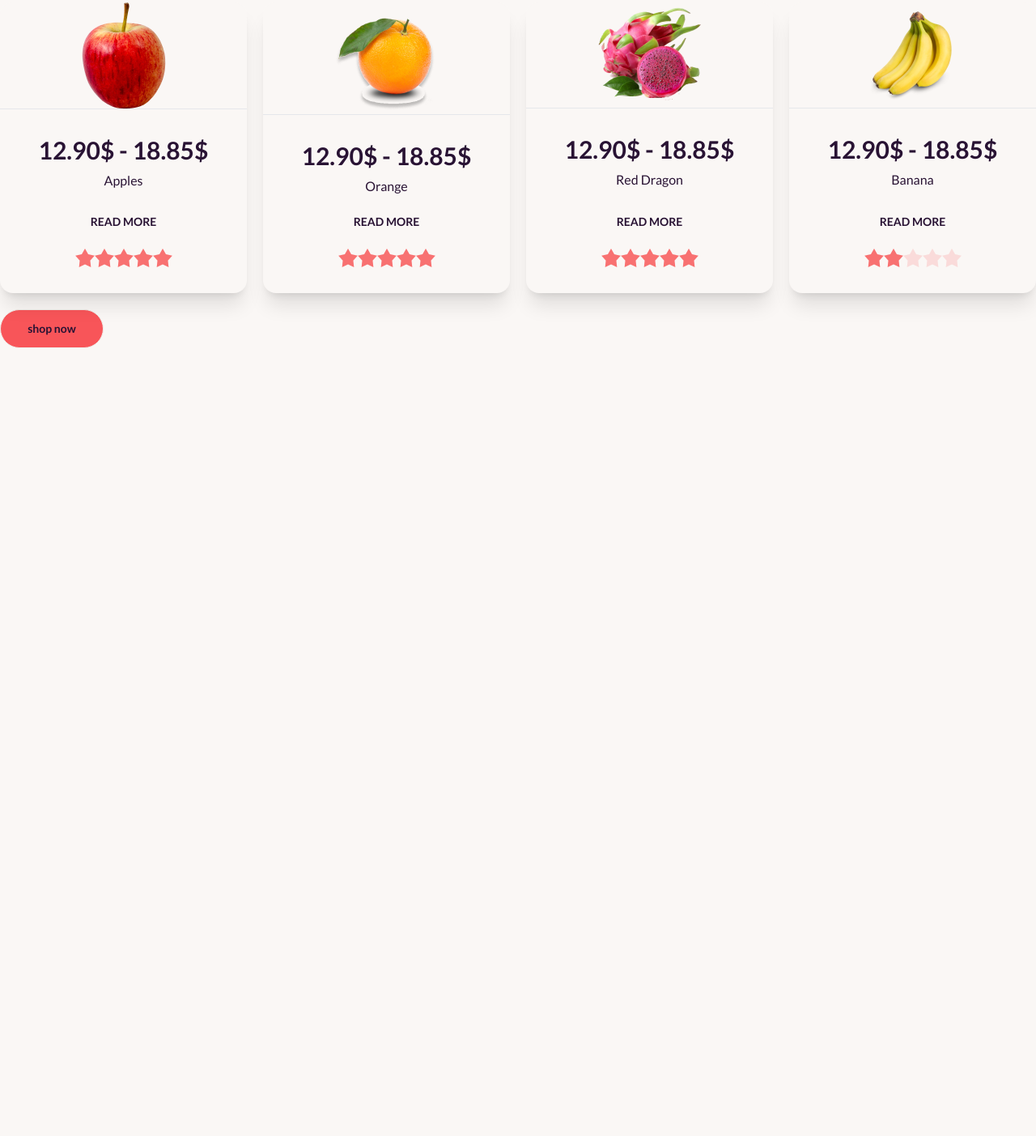
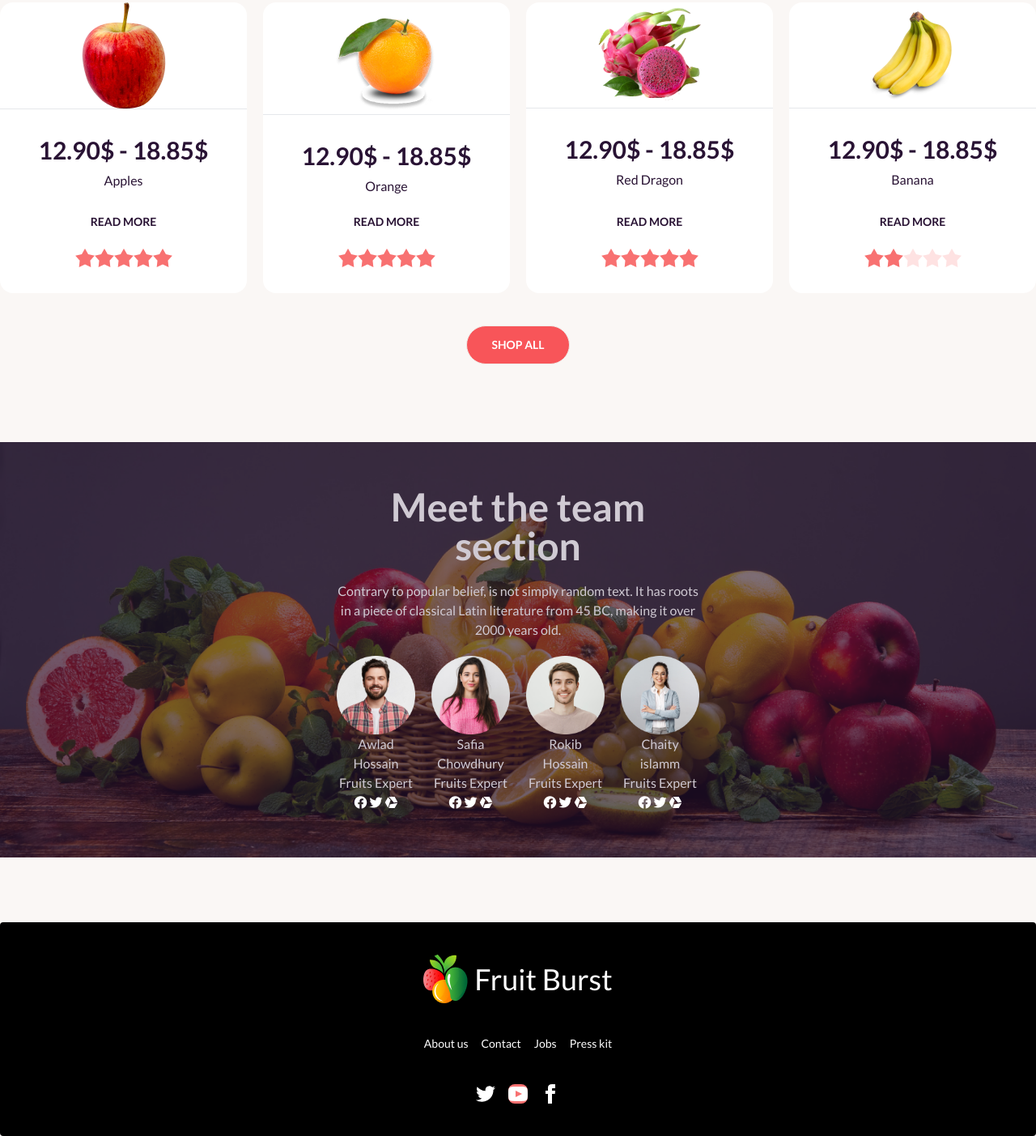
Before and after one commit to Afsana-Jannat/fruite-brust, a plain HTML site: page index.html in a window 1280 px wide. Shown: the part 997-2400 px from the top of the page at 81% size. Before the commit the page ends 1523 px from the top, so only its background shows below. Drawn offline with nearby package versions, Linux system fonts and the light colour scheme.

Commit message:
added footer section

```diff
--- a/index.html
+++ b/index.html
@@ -13,6 +13,9 @@
 <link rel="preconnect" href="https://fonts.googleapis.com">
 <link rel="preconnect" href="https://fonts.gstatic.com" crossorigin>
 <link href="https://fonts.googleapis.com/css2?family=Lato:wght@400;700;900&display=swap" rel="stylesheet">
+<!-- font asm -->
+<link rel="stylesheet" href="https://cdnjs.cloudflare.com/ajax/libs/font-awesome/6.4.0/css/all.min.css"
+integrity="sha512-iecdLmaskl7CVkqkXNQ/ZH/XLlvWZOJyj7Yy7tcenmpD1ypASozpmT/E0iPtmFIB46ZmdtAc9eNBvH0H/ZpiBw==" crossorigin="anonymous" referrerpolicy="no-referrer" />
 <!-- custom color -->
 <script>
     tailwind.config = {
@@ -61,17 +64,19 @@
               <a class="btn btn-ghost normal-case text-xl md:text-2xl lg:text-4xl">Fruit Burst</a>
             </div>
             <div class="navbar-end">
-              <button class="btn btn lg:btn-bg-white w-28 md:w-72 md:justify-between"><span class="text-gray-400 lowercase">Search here</span>
-                <svg xmlns="http://www.w3.org/2000/svg" class="h-3 md:h-5 w-5" fill="none" viewBox="0 0 24 24" stroke="currentColor"><path stroke-linecap="round"
-                    stroke-linejoin="round" stroke-width="2" d="M21 21l-6-6m2-5a7 7 0 11-14 0 7 7 0 0114 0z" /></svg>
-              </button>
+              <div class="text-gray-400 w-28 md:w-72 md:justify-between form-control">
+                <div><input type="text" placeholder="Search" class="input input-bordered w-24 md:w-auto"/></div>
+              <div class="absolute ml-16 mt-5 md:ml-40 md:mt-4"><svg xmlns="http://www.w3.org/2000/svg" class="h-3 md:h-5 w-5" fill="none" viewBox="0 0 24 24" stroke="currentColor"><path stroke-linecap="round"
+                    stroke-linejoin="round" stroke-width="2" d="M21 21l-6-6m2-5a7 7 0 11-14 0 7 7 0 0114 0z" />
+                  </svg></div>
+                </div>
             </div>
           </div>
     </header>
     <main class="md:container md:mx-auto">
         <section class="mt-14">
             <div class="lg:carousel w-full">
-                <div id="slide1" class="carousel-item relative w-full">
+                <div id="slide1" class="carousel-item relative lg:w-full">
                     <div class="hero" style="background-image: url(images/banner1.png);">
                   <div class="absolute flex justify-between transform -translate-y-1/2 left-5 right-5 top-1/2">
                     <a class="btn btn-circle bg-[#121212] text-white">❮</a>
@@ -82,12 +87,12 @@
                   <div class="max-w-md">
                     <h1 class="mb-5 text-[#FFF] text-5xl font-bold">Exotic tastes at your <br> doorstep</h1>
                     <p class="mb-5 text-[#FFF]">We supply highly quality organic products</p>
-                    <button class="btn bg-share-color lowercase w-32">Shop Now</button>
+                    <button class="btn bg-share-color text-white lowercase w-32">Shop Now</button>
                   </div>
                 </div>
                </div>
               </div>
-              <div class="md:flex md:w-4/5 ml-32 md:ml-40 bg-white md:gap-20 md:p-10 md:relative md:-mt-24">
+              <div class="md:flex lg:w-4/5 lg:ml-40 bg-white md:gap-4 lg:gap-20 p-2 lg:p-10 lg:relative lg:-mt-24">
                 <img src="images/fruit1.png" alt="">
                 <img src="images/fruit2.png" alt="">
                 <img src="images/fruit3.png" alt="">
@@ -96,9 +101,9 @@
             </div>
         </section>
         <section>
-            <div class="flex justify-between mt-12 ">
+            <div class="sm:items-center lg:flex lg:justify-between mt-12 ">
                 <div class="">
-                    <h1 class="text-4xl">Deal of the day</h1>
+                    <h1 class="text-xl lg:text-4xl">Deal of the day</h1>
                     <p class="text-xs text-gray-400 mt-4">Contrary to popular belief, is not simply random text. It has roots in
                          a piece of classical <br> Latin literature from 45 BC, making it over 2000 years old.</p>
                 </div>
@@ -137,7 +142,7 @@
             <section class="my-24">
                 <div class="grid gap-5 grid-cols-1 md:grid-cols-2 lg:grid-cols-4">
                   <!-- first card -->
-                  <div class="card bg-base-100 shadow-xl">
+                  <div class="card bg-white">
                     <figure><img src="images/fruit6.png" alt="Shoes" /></figure>
                     <hr>
                     <div class="card-body items-center">
@@ -156,7 +161,7 @@
                     </div>
                   </div>
                   <!-- second card -->
-                  <div class="card bg-base-100 shadow-xl">
+                  <div class="card bg-white">
                     <figure><img src="images/fruit7.png" alt="Shoes" /></figure>
                     <hr>
                     <div class="card-body items-center">
@@ -174,7 +179,7 @@
                       </div>
                     </div>
                     <!-- third card -->
-                  </div><div class="card bg-base-100 shadow-xl">
+                  </div><div class="card bg-white">
                     <figure><img src="images/fruit8.png" alt="Shoes" /></figure>
                     <hr>
                     <div class="card-body items-center">
@@ -194,7 +199,7 @@
 
                 </div>
                 <!-- forth card -->
-                <div class="card bg-base-100 shadow-xl">
+                <div class="card bg-white">
                     <figure><img src="images/fruit9.png" alt="Shoes" /></figure>
                     <hr>
                     <div class="card-body items-center">
@@ -212,14 +217,92 @@
                       </div>
                     </div>
               </div>
-              <div class="align-middle">
-                <button class="btn bg-share-color lowercase w-32 ">Shop Now</button>
+
               </div>
+              <!-- try -->
+              <div class="text-center mt-10">
+                  <button class="btn bg-share-color text-white w-32">Shop All</button>
+                </div>
 
+        </section>
+        <section>
+          <div class="hero" style="background-image: url(images/banner1.png);">
+            <div class="hero-overlay bg-opacity-60"></div>
+            <div class="hero-content text-center text-neutral-content">
+              <div class="max-w-md m-10">
+                <h1 class="mb-5 text-5xl font-bold">Meet the team section</h1>
+                <p class="mb-5">Contrary to popular belief, is not simply random text.
+                   It has roots
+                  in a piece of classical Latin literature from 45 BC, making it over 2000 years old.</p>
+              <!-- image continer -->
+              <div>
+              <div class="grid gap-5 grid-cols-1 md:grid-cols-2 lg:grid-cols-4 md:w-full">
+                <div>
+                  <img src="images/member1.png" alt="">
+                  <h3>Awlad Hossain</h3>
+                  <p>Fruits Expert</p>
+                  <div class="text-white">
+                    <i class="fa-brands fa-facebook"></i>
+                    <i class="fa-brands fa-twitter"></i>
+                    <i class="fa-brands fa-instalod"></i>
+                  </div>
+                </div>
+                <div>
+                  <img src="images/member2.png" alt="">
+                  <h3>Safia Chowdhury</h3>
+                  <p>Fruits Expert</p>
+                  <div class="text-white">
+                    <i class="fa-brands fa-facebook"></i>
+                    <i class="fa-brands fa-twitter"></i>
+                    <i class="fa-brands fa-instalod"></i>
+                  </div>
+                </div>
+                <div>
+                  <img src="images/member3.png" alt="">
+                  <h3>Rokib Hossain</h3>
+                  <p>Fruits Expert</p>
+                  <div class="text-white">
+                    <i class="fa-brands fa-facebook"></i>
+                    <i class="fa-brands fa-twitter"></i>
+                    <i class="fa-brands fa-instalod"></i>
+                  </div>
+                </div>
+                <div>
+                  <img src="images/member4.png" alt="">
+                  <h3>Chaity islamm</h3>
+                  <p>Fruits Expert</p>
+                  <div class="text-white">
+                    <i class="fa-brands fa-facebook"></i>
+                    <i class="fa-brands fa-twitter"></i>
+                    <i class="fa-brands fa-instalod"></i>
+                  </div>
+                </div>
+              </div>
+            </div>
+            </div>
+          </div>
         </section>
 
     </main>
-    <footer>
+
+    <footer class="footer footer-center p-10 mt-20 bg-black text-base-content rounded text-white">
+      <div class="flex">
+        <img src="images/logo.png" alt="">
+        <h1 class="text-4xl">Fruit Burst</h1>
+      </div>
+      <div class="grid grid-flow-col gap-4">
+        <a class="link link-hover">About us</a>
+        <a class="link link-hover">Contact</a>
+        <a class="link link-hover">Jobs</a>
+        <a class="link link-hover">Press kit</a>
+      </div>
+      <div>
+        <div class="grid grid-flow-col gap-4">
+          <a><svg xmlns="http://www.w3.org/2000/svg" width="24" height="24" viewBox="0 0 24 24" class="fill-current"><path d="M24 4.557c-.883.392-1.832.656-2.828.775 1.017-.609 1.798-1.574 2.165-2.724-.951.564-2.005.974-3.127 1.195-.897-.957-2.178-1.555-3.594-1.555-3.179 0-5.515 2.966-4.797 6.045-4.091-.205-7.719-2.165-10.148-5.144-1.29 2.213-.669 5.108 1.523 6.574-.806-.026-1.566-.247-2.229-.616-.054 2.281 1.581 4.415 3.949 4.89-.693.188-1.452.232-2.224.084.626 1.956 2.444 3.379 4.6 3.419-2.07 1.623-4.678 2.348-7.29 2.04 2.179 1.397 4.768 2.212 7.548 2.212 9.142 0 14.307-7.721 13.995-14.646.962-.695 1.797-1.562 2.457-2.549z"></path></svg></a>
+          <a class="bg-red-400 rounded-lg "><svg xmlns="http://www.w3.org/2000/svg" width="24" height="24" viewBox="0 0 24 24" class="fill-current"><path d="M19.615 3.184c-3.604-.246-11.631-.245-15.23 0-3.897.266-4.356 2.62-4.385 8.816.029 6.185.484 8.549 4.385 8.816 3.6.245 11.626.246 15.23 0 3.897-.266 4.356-2.62 4.385-8.816-.029-6.185-.484-8.549-4.385-8.816zm-10.615 12.816v-8l8 3.993-8 4.007z"></path></svg></a>
+          <a><svg xmlns="http://www.w3.org/2000/svg" width="24" height="24" viewBox="0 0 24 24" class="fill-current"><path d="M9 8h-3v4h3v12h5v-12h3.642l.358-4h-4v-1.667c0-.955.192-1.333 1.115-1.333h2.885v-5h-3.808c-3.596 0-5.192 1.583-5.192 4.615v3.385z"></path></svg></a>
+        </div>
+      </div>
 
     </footer>
 </body>
```
